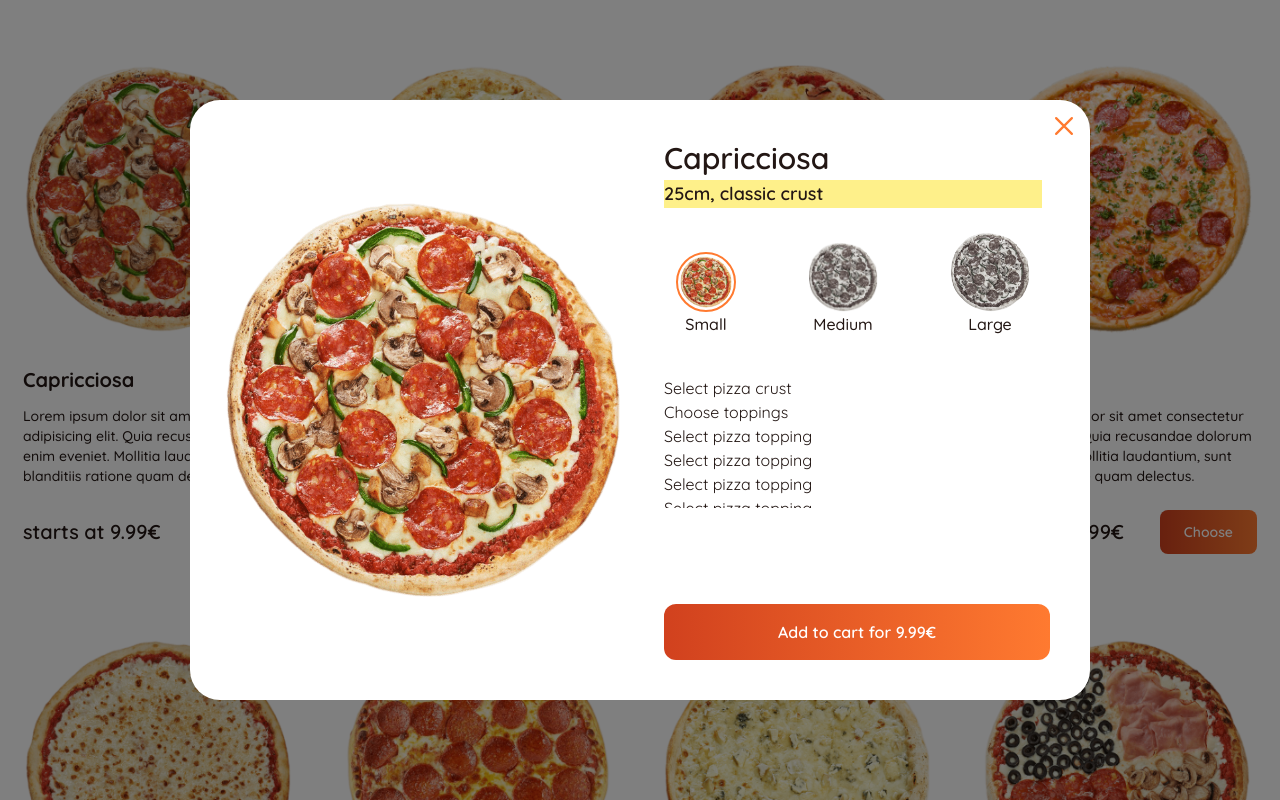
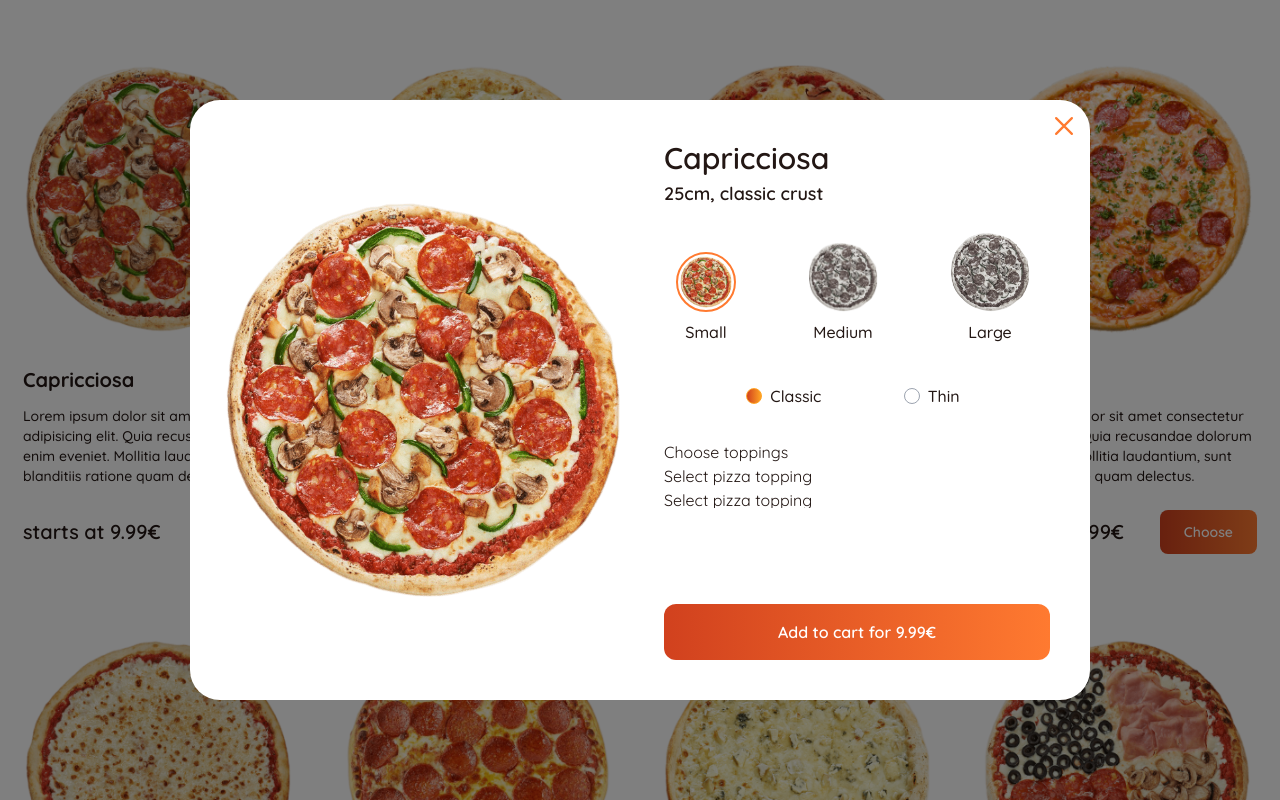
Before and after one commit to Lumikins/pizza-order, a Next.js app: page / in a window 1280 px wide. Both pictures are taken after a click on the picture 158 px from the left and 199 px from the top of the page. Shown: the top 800 px of the page. Built offline with nearby package versions, Linux system fonts and the light colour scheme.

Commit message:
:gem: add crust selection component

```diff
--- a/src/app/components/CrustSelection.jsx
+++ b/src/app/components/CrustSelection.jsx
@@ -1,9 +1,37 @@
-"use client"
+"use client";
 
-const CrustSelection = () => {
+const CrustSelection = ({ crust, setCrust }) => {
   return (
-    <div>Select pizza crust</div>
-   );
-}
+    <div>
+      {/* crust */}
+      <div className="flex justify-evenly mb-8 font-medium">
+        {/* classic */}
+        <label className="flex items-center gap-x-2 cursor-pointer">
+          <input
+            className="appearance-none w-4 h-4 border border-gray-400 rounded-full checked:bg-gradient-to-r checked:from-primary checked:to-secondary checked:border-secondary cursor-pointer"
+            type="radio"
+            name="crust"
+            value="classic"
+            checked={crust === "classic"}
+            onChange={(e) => setCrust(e.target.value)}
+          />
+          Classic
+        </label>
+        {/* thin */}
+        <label className="flex items-center gap-x-2 cursor-pointer">
+          <input
+            className="appearance-none w-4 h-4 border border-gray-400 rounded-full checked:bg-gradient-to-r checked:from-primary checked:to-secondary checked:border-secondary cursor-pointer"
+            type="radio"
+            name="crust"
+            value="thin"
+            checked={crust === "thin"}
+            onChange={(e) => setCrust(e.target.value)}
+          />
+          Thin
+        </label>
+      </div>
+    </div>
+  );
+};
 
 export default CrustSelection;
--- a/src/app/components/PizzaDetails.jsx
+++ b/src/app/components/PizzaDetails.jsx
@@ -73,7 +73,7 @@ const PizzaDetails = ({ pizza }) => {
             <div className="font-semibold">
               <h2 className="capitalize text-3xl mb-1">{pizza.name}</h2>
               {/* size and crust */}
-              <div className="bg-yellow-200 mb-6 text-lg">
+              <div className="mb-6 text-lg">
                 <span>
                   {size === "small"
                     ? "25cm"
@@ -89,7 +89,7 @@ const PizzaDetails = ({ pizza }) => {
             {/* size selection */}
             <SizeSelection pizza={pizza} size={size} setSize={setSize} />
             {/* crust selection */}
-            <CrustSelection />
+            <CrustSelection crust={crust} setCrust={setCrust} />
             {/* toppings */}
             <div>Choose toppings</div>
             {/* toppings list */}
--- a/src/app/components/SizeSelection.jsx
+++ b/src/app/components/SizeSelection.jsx
@@ -14,7 +14,7 @@ const SizeSelection = ({ pizza, size, setSize }) => {
               size === "small"
                 ? "border-2 border-orange p-[2px] rounded-full"
                 : "border-transparent filter saturate-[.1]"
-            }`}
+            } mb-2`}
             src={pizza.image}
             width={60}
             height={60}
@@ -37,7 +37,7 @@ const SizeSelection = ({ pizza, size, setSize }) => {
               size === "medium"
                 ? "border-2 border-orange p-[2px] rounded-full"
                 : "border-transparent filter saturate-[.1]"
-            }`}
+            } mb-2`}
             src={pizza.image}
             width={70}
             height={70}
@@ -60,7 +60,7 @@ const SizeSelection = ({ pizza, size, setSize }) => {
               size === "large"
                 ? "border-2 border-orange p-[2px] rounded-full"
                 : "border-transparent filter saturate-[.1]"
-            }`}
+            } mb-2`}
             src={pizza.image}
             width={80}
             height={80}
```
